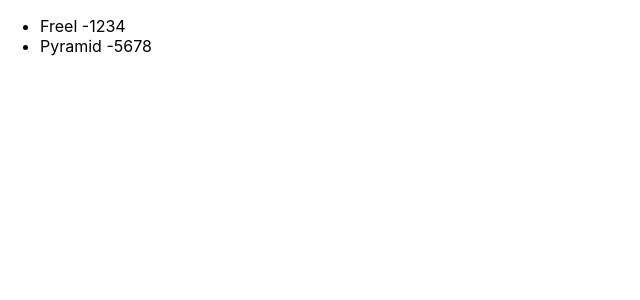
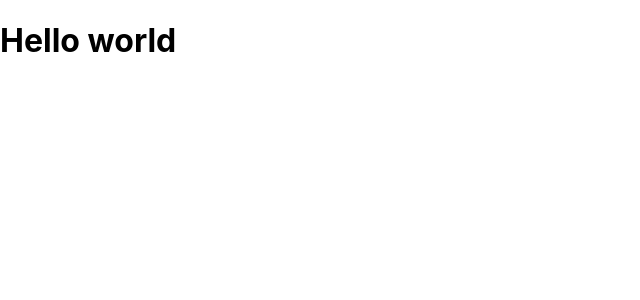
Before and after one commit to skg14-dev/react-essentials-training, a React (Create React App) app in the folder first-react-app/: page / in a window 1280 px wide. Shown: the top 300 px of the page, without its empty margins (0-640 px from the left). Built offline with nearby package versions, Linux system fonts and the light colour scheme.

Commit message:
configuring router

```diff
--- a/first-react-app/package.json
+++ b/first-react-app/package.json
@@ -8,6 +8,7 @@
     "@testing-library/user-event": "^13.5.0",
     "react": "^18.2.0",
     "react-dom": "^18.2.0",
+    "react-router-dom": "^6.3.0",
     "react-scripts": "5.0.1",
     "web-vitals": "^2.1.4"
   },
--- a/first-react-app/src/App.js
+++ b/first-react-app/src/App.js
@@ -1,29 +1,33 @@
 import './App.css';
-import { useEffect, useState } from "react";
 
-const tahoo_peeks = [
-  { name : "Freel", elevation: 1234},
-  { name : "Pyramid", elevation: 5678}
-]
-
-function List({data, renderItem, renderEmpty}) {
-  return !data.length ? (renderEmpty) :
-  (
-    <ul>
-      {data.map((item) => (
-        <li key={item.name}>{renderItem(item)}</li>
-      ))}
-    </ul>
+export function Home(){
+  return(
+    <div>
+      <h1>My Website</h1>
+    </div>
   )
 }
+export function About() {
+  return(
+    <div>
+    <h1>About us</h1>
+  </div>
 
-function App() {
+  )
+
+}
+
+export function Contact() {
   return(
-    <List data={tahoo_peeks} renderEmpty={<p>List is empty</p>} renderItem={(item) =>
-    (<>
-      {item.name} -{item.elevation}
-    </>)} />
+    <div>
+    <h1>Contact us</h1>
+  </div>
+  )
+
+}
+
+export function App() {
+  return(
+    <h1>Hello world</h1>
   )
 }
-
-export default App;
--- a/first-react-app/src/index.js
+++ b/first-react-app/src/index.js
@@ -1,13 +1,22 @@
 import React from 'react';
 import ReactDOM from 'react-dom/client';
 import './index.css';
-import App from './App';
+import {App,About,Contact} from './App';
 import reportWebVitals from './reportWebVitals';
+import {BrowserRouter, Routes,Route} from "react-router-dom"
 
 const root = ReactDOM.createRoot(document.getElementById('root'));
 root.render(
   <React.StrictMode>
-    <App />
+    <BrowserRouter>
+    <Routes>
+      <Route path="/" element={<App/>}/>
+      <Route path="/about" element={<About/>}/>
+      <Route path="/contact" element={<Contact/>}/>
+    </Routes>
+
+    </BrowserRouter>
+
   </React.StrictMode>
 );
 
```
Also changed, not shown: 1 other file (tests, documents, lock files or other folders).
